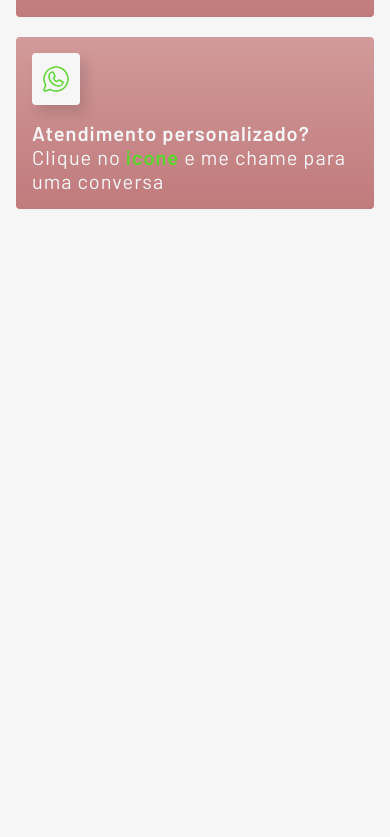
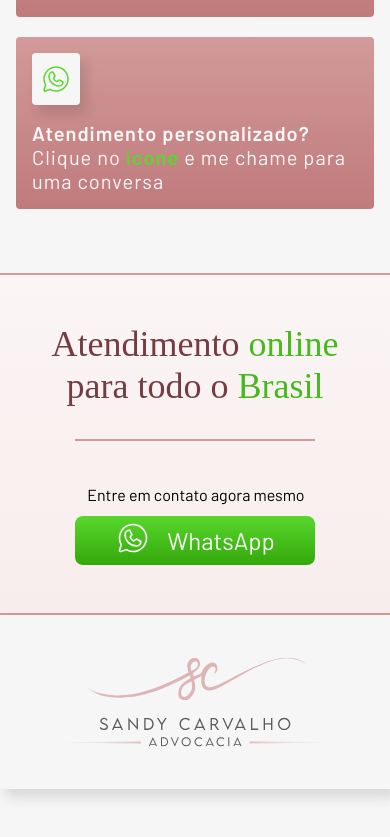
Before and after one commit to MarcosCoelhoo/sandy-cardoso-advogada, a React (Vite) app: page / in a window 390 px wide. Shown: the part 2234-3071 px from the top of the page. Before the commit the page ends 3043 px from the top, so only its background shows below. Built offline with nearby package versions, Linux system fonts and the light colour scheme; the HTML template or start-up script is replaced by a standard one; a web font is replaced by a local one.

Commit message:
chore: online service component created

```diff
--- a/src/App.jsx
+++ b/src/App.jsx
@@ -3,6 +3,7 @@ import './App.css';
 import Header from './components/header/Header';
 import Hero from './components/hero/Hero';
 import Soluctions from './components/soluctions/Soluctions';
+import OnlineService from './components/onlineService/OnlineService';
 
 function App() {
   return (
@@ -13,6 +14,7 @@ function App() {
 
       <main>
         <Soluctions />
+        <OnlineService />
       </main>
     </>
   );
--- a/src/components/header/Header.jsx
+++ b/src/components/header/Header.jsx
@@ -38,16 +38,16 @@ const Header = () => {
         </a>
 
         <nav className={`${styles.nav} ${isOpenMenu && styles.visible}`}>
-          <a className={styles.link} href="#" tabIndex={1}>
+          <a className={styles.link} href="#" tabIndex={0}>
             Contato
           </a>
-          <a className={styles.link} href="#" tabIndex={2}>
+          <a className={styles.link} href="#" tabIndex={0}>
             Serviços
           </a>
-          <a className={styles.link} href="#" tabIndex={3}>
+          <a className={styles.link} href="#" tabIndex={0}>
             Sobre mim
           </a>
-          <a href="#" className={styles.btnCta} tabIndex={4}>
+          <a href="#" className={styles.btnCta} tabIndex={0}>
             Entrar em contato
           </a>
         </nav>
--- a/src/components/hero/HeroInfos.jsx
+++ b/src/components/hero/HeroInfos.jsx
@@ -6,7 +6,7 @@ const HeroInfos = () => {
   return (
     <ul className={styles.container}>
       <li className={styles.box}>
-        <div className={styles.iconBox}>
+        <div className={styles.iconBox} tabIndex={0}>
           <GraduationCap size={20} weight="light" />
         </div>
         <h2 className={styles.title}>
@@ -17,7 +17,7 @@ const HeroInfos = () => {
       <span className={styles.divisor}></span>
 
       <li className={styles.box}>
-        <div className={styles.iconBox}>
+        <div className={styles.iconBox} tabIndex={0}>
           <Heart size={20} weight="light" />
         </div>
         <h2 className={styles.title}>
@@ -29,7 +29,7 @@ const HeroInfos = () => {
       <span className={styles.divisor}></span>
 
       <li className={styles.box}>
-        <div className={styles.iconBox}>
+        <div className={styles.iconBox} tabIndex={0}>
           <CirclesFour size={20} weight="light" />
         </div>
         <h2 className={styles.title}>
--- /dev/null
+++ b/src/components/onlineService/OnlineService.jsx
@@ -0,0 +1,41 @@
+import React from 'react';
+import styles from '../styles/onlineService/OnlineService.module.css';
+import { WhatsappLogo } from '@phosphor-icons/react';
+import LogoComplete from '../../assets/icons/logo-complete.svg?react';
+
+const OnlineService = () => {
+  return (
+    <>
+      <section className={styles.container}>
+        <div className={styles.onlineService}>
+          <div className={styles.titleContainer}>
+            <h1 className={styles.title}>
+              Atendimento <span>online</span> <br /> para todo o{' '}
+              <span>Brasil</span>
+            </h1>
+          </div>
+
+          <span className={styles.divisor}></span>
+
+          <div className={styles.box}>
+            <p className={styles.subtitle}>Entre em contato agora mesmo</p>
+            <a href="#" className={styles.button}>
+              <div className={styles.icon}>
+                <WhatsappLogo size={20} weight="light" />
+              </div>
+              WhatsApp
+            </a>
+          </div>
+        </div>
+      </section>
+
+      <div className={styles.logoContainer}>
+        <div className={styles.logo}>
+          <LogoComplete />
+        </div>
+      </div>
+    </>
+  );
+};
+
+export default OnlineService;
--- a/src/components/soluctions/Soluctions.jsx
+++ b/src/components/soluctions/Soluctions.jsx
@@ -6,7 +6,7 @@ const Soluctions = () => {
   return (
     <section className={styles.container}>
       <h1 className={styles.title}>Soluções Jurídicas</h1>
-      <div className={styles.box}>
+      <div className={styles.box} tabIndex={0}>
         <div className={styles.iconBox}>
           <HeartHalf size={20} weight="light" />
         </div>
@@ -15,7 +15,8 @@ const Soluctions = () => {
           <p>Assessoria em Direito de Família</p>
         </div>
       </div>
-      <div className={styles.box}>
+
+      <div className={styles.box} tabIndex={0}>
         <div className={styles.iconBox}>
           <Scales size={20} weight="light" />
         </div>
@@ -24,7 +25,8 @@ const Soluctions = () => {
           <p>Consultoria em Direito Previdenciário</p>
         </div>
       </div>
-      <div className={`${styles.box} ${styles.zap}`}>
+
+      <div className={`${styles.box} ${styles.zap}`} tabIndex={0}>
         <a
           href="#"
           className={styles.iconBox}
--- a/src/components/styles/hero/HeroInfos.module.css
+++ b/src/components/styles/hero/HeroInfos.module.css
@@ -39,6 +39,10 @@
 
 .iconBox:hover {
   transform: scale(1.1);
+}
+
+.iconBox:focus {
+  outline-color: var(--principal-700);
 }
 
 .iconBox * {
--- /dev/null
+++ b/src/components/styles/onlineService/OnlineService.module.css
@@ -0,0 +1,148 @@
+.container {
+  /* border: 1px solid red; */
+  padding: 3rem 4rem;
+  border-bottom: 2px solid var(--principal-400);
+  border-top: 2px solid var(--principal-400);
+  background: linear-gradient(to bottom, var(--principal-50), var(--principal-100));
+}
+
+.onlineService {
+  display: flex;
+  align-items: center;
+  gap: 5rem;
+  width: fit-content;
+  margin: 0 auto;
+}
+
+.divisor {
+  height: 14rem;
+  width: 2px;
+  background: var(--principal-400);
+}
+
+.titleContainer {
+  width: 100%;
+  display: flex;
+  justify-content: end;
+}
+
+.title {
+  font-family: var(--font-title);
+  font-weight: normal;
+  font-size: 3.25rem;
+  text-align: right;
+  color: var(--principal-800);
+}
+
+.title span {
+  color: #46BA1D;
+}
+
+.box {
+  width: auto;
+}
+
+
+.subtitle {
+  font-family: var(--font-text);
+  font-weight: 400;
+  margin: .75rem;
+  text-align: left;
+  width: 100%;
+}
+
+.button {
+  display: flex;
+  gap: 1rem;
+  justify-content: center;
+  align-items: center;
+  background: linear-gradient(to bottom, #59D72D, #33A80A);
+  border-radius: 8px;
+  padding: 0.25rem 2rem;
+  width: fit-content;
+
+  font-family: var(--font-text);
+  font-size: 2rem;
+  color: var(--bw-50);
+  transition: transform .3s linear;
+}
+
+.button:hover, .button:focus {
+  transform: translateY(-3px);
+  outline: 2px solid var(--principal-400);
+}
+
+.icon {
+  width: 3rem;
+}
+
+.logoContainer {
+  padding: 4rem;
+  box-shadow: var(--shadow);
+  display: flex;
+  justify-content: center;
+}
+
+.logo {
+  max-width: 37.5rem;
+}
+
+@media (max-width: 900px) {
+  .onlineService {
+    gap: 3rem;
+  }
+
+  .divisor {
+    height: 10rem;
+  }
+
+  .title {
+    font-size: 2.25rem;
+  }
+
+  .icon {
+    width: 2.25rem;
+  }
+
+  .button {
+    font-size: 1.5rem;
+  }
+}
+
+@media (max-width: 650px) {
+  .container {
+    padding: 3rem 1.5rem;
+  }
+
+  .onlineService {
+    flex-direction: column;
+    gap: 2rem;
+    width: 100%;
+  }
+
+  .titleContainer {
+    justify-content: center;
+  }
+
+  .title {
+  text-align: center;
+  }
+
+  .divisor {
+    width: 70%;
+    height: 2px;
+  }
+
+  .box {
+
+    width: 70%;
+  }
+
+  .button {
+    width: 100%;
+  }
+
+  .logoContainer {
+    padding: 2.5rem 2rem;
+  }
+}
--- a/src/components/styles/soluctions/Soluctions.module.css
+++ b/src/components/styles/soluctions/Soluctions.module.css
@@ -4,7 +4,7 @@
   gap: 1.25rem 2.5rem;
   justify-content: space-between;
   max-width: 100rem;
-  margin: 0 auto;
+  margin: 0 auto 4rem auto;
   padding: 0 4rem;
 }
 
@@ -29,19 +29,25 @@
   transform: translateY(-2px);
 }
 
+.box:focus {
+  transform: translateY(-2px);
+  outline: 2px solid var(--principal-600);
+}
+
 .iconBox {
   width: 4rem;
   background: var(--bw-50);
   height: 100%;
   padding: 0.75rem;
   transition: .5s;
+  outline-color: var(--principal-600);
 }
 
 .iconBox * {
   fill: var(--principal-400) ;
 }
 
-.box.zap .iconBox:hover {
+.box.zap .iconBox:hover, .box.zap .iconBox:focus {
   background: #59D72D;
 }
 
@@ -49,7 +55,7 @@
   fill: #59D72D ;
 }
 
-.box.zap .iconBox:hover * {
+.box.zap .iconBox:hover *, .box.zap .iconBox:focus * {
   fill: var(--bw-50);
 }
 
```
Also changed, not shown: src/assets/icons/logo-complete.svg (added).
